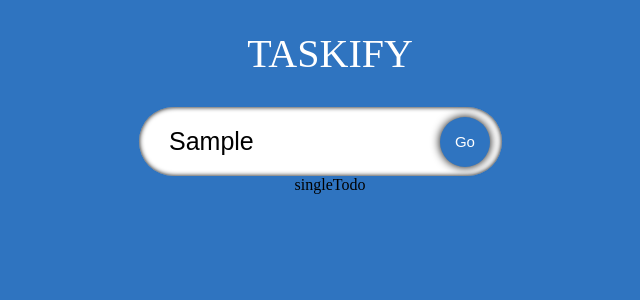
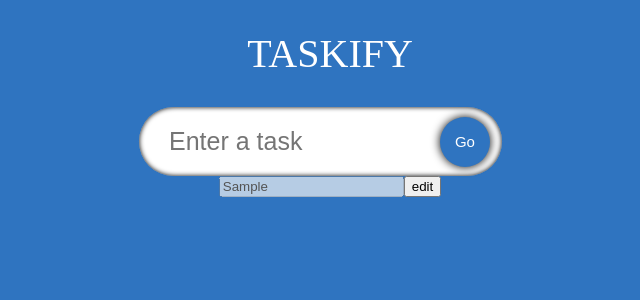
Before and after one commit to MangeshThakre/todo-ts-practice-, a React (Create React App) app: page / in a window 1280 px wide. Both pictures are taken after typing "Sample" into the empty fields and a click on the button "Go". Shown: the top 300 px of the page, without its empty margins (310-950 px from the left). Built offline with nearby package versions, Linux system fonts and the light colour scheme; a web font is replaced by a local one.

Commit message:
worked on single todo

```diff
--- a/src/App.tsx
+++ b/src/App.tsx
@@ -4,6 +4,9 @@ import "./App.css";
 
 import InputField from "./components/InputField";
 import TodoList from "./components/TodoList";
+
+
+
 
 const App: React.FC = () => {
   const [todo, setTodo] = useState<string>("");
@@ -46,7 +49,7 @@ let person: Person = {
 
 let lotOfPeople: Person[] = [person, person];
 
-console.log(lotOfPeople);
+// console.log(lotOfPeople);
 
 let printName: (name: string) => void; // not return undefined thats why void
 
--- a/src/components/InputField.tsx
+++ b/src/components/InputField.tsx
@@ -1,5 +1,6 @@
 import React from "react";
 import "./style.css";
+import { useRef } from "react";
 
 interface Props {
   todo: string;
@@ -8,9 +9,13 @@ interface Props {
   setTodoList: React.Dispatch<React.SetStateAction<object[]>>;
 }
 
-const inputField = ({ todo, setTodo }: Props) => {
+const InputField = ({ todo, setTodo, todoList, setTodoList }: Props) => {
+  const inputValue = useRef<HTMLInputElement>(null);
+
   function submit(e: React.FormEvent<HTMLFormElement>) {
     e.preventDefault();
+    setTodoList([{ todo: todo, date: Date.now(), isDone: false }, ...todoList]);
+    setTodo("");
   }
 
   return (
@@ -18,6 +23,7 @@ const inputField = ({ todo, setTodo }: Props) => {
       <form className="input" onSubmit={(e) => submit(e)}>
         <input
           type="input"
+          ref={inputValue}
           placeholder="Enter a task"
           className="input__box"
           value={todo}
@@ -33,4 +39,4 @@ const inputField = ({ todo, setTodo }: Props) => {
   );
 };
 
-export default inputField;
+export default InputField;
--- a/src/components/SingleTodo.tsx
+++ b/src/components/SingleTodo.tsx
@@ -1,12 +1,25 @@
 import React from "react";
-
+import { useState } from "react";
 interface Props {
-  todo: string;
+  todo: { todo: string; id: Date; isDone: boolean };
   setTodo: React.Dispatch<React.SetStateAction<string>>;
 }
 
 const SingleTodo = ({ todo, setTodo }: Props) => {
-  return <div>singleTodo</div>;
+  const [edit, setEdit] = useState<boolean>(false);
+
+  function done() {
+    setEdit(!edit);
+  }
+
+  return (
+    <div>
+      <input type="text" disabled={!edit} value={todo.todo} />
+      {!edit ? <button onClick={() => setEdit(!edit)}>edit</button> : ""}
+      {edit ? <button onClick={() => edit}>done</button> : ""}
+      {edit ? <button onClick={() => done()}>cancle</button> : ""}
+    </div>
+  );
 };
 
 export default SingleTodo;
--- a/src/components/TodoList.tsx
+++ b/src/components/TodoList.tsx
@@ -12,7 +12,9 @@ interface Props {
 const TodoList = ({ todo, setTodo, todoList }: Props) => {
   return (
     <div>
-      <SingleTodo todo={todo} setTodo={setTodo} />
+      {todoList.map((todo) => {
+        return <SingleTodo todo={todo} setTodo={setTodo} />;
+      })}
     </div>
   );
 };
```
